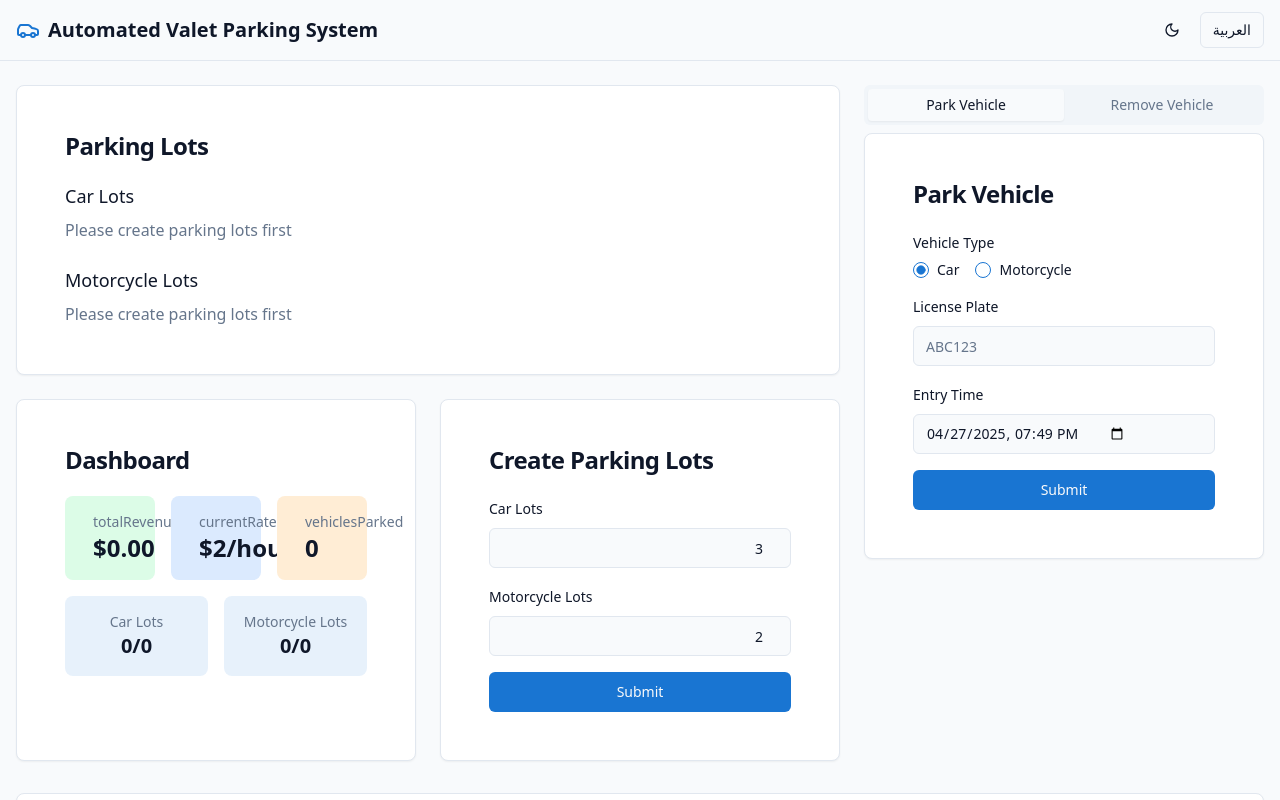
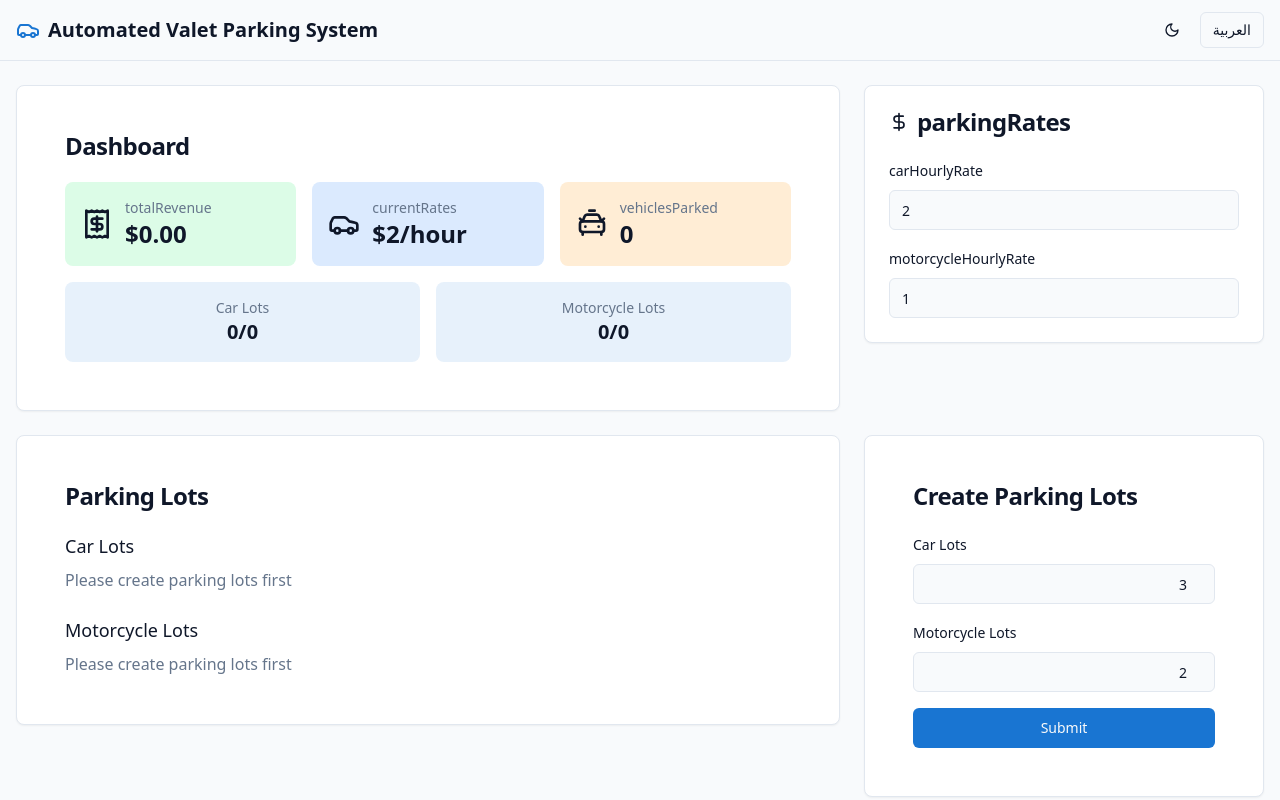
Before and after one commit to MomenYaser/park-smart-automator, a React (Vite) app: page / in a window 1280 px wide. Shown: the top 800 px of the page. Built offline with nearby package versions, Linux system fonts and the light colour scheme.

Commit message:
Enhance dashboard and add rate control
- Improved dashboard UI.
- Implemented functionality to adjust hourly rates for car parking.

```diff
--- /dev/null
+++ b/src/components/RateManager.tsx
@@ -0,0 +1,60 @@
+
+import React from 'react';
+import { useParking } from '@/contexts/ParkingContext';
+import { useLanguage } from '@/contexts/LanguageContext';
+import { Card, CardContent, CardHeader, CardTitle } from '@/components/ui/card';
+import { Input } from '@/components/ui/input';
+import { Label } from '@/components/ui/label';
+import { DollarSign } from 'lucide-react';
+
+const RateManager = () => {
+  const { state, updateRates } = useParking();
+  const { t } = useLanguage();
+
+  const handleCarRateChange = (e: React.ChangeEvent<HTMLInputElement>) => {
+    const newRate = parseFloat(e.target.value) || 0;
+    updateRates({ ...state.rates, carHourlyRate: newRate });
+  };
+
+  const handleMotorcycleRateChange = (e: React.ChangeEvent<HTMLInputElement>) => {
+    const newRate = parseFloat(e.target.value) || 0;
+    updateRates({ ...state.rates, motorcycleHourlyRate: newRate });
+  };
+
+  return (
+    <Card>
+      <CardHeader>
+        <CardTitle className="flex items-center gap-2">
+          <DollarSign className="h-5 w-5" />
+          {t('parkingRates')}
+        </CardTitle>
+      </CardHeader>
+      <CardContent className="grid gap-4">
+        <div className="space-y-2">
+          <Label htmlFor="carRate">{t('carHourlyRate')}</Label>
+          <Input
+            id="carRate"
+            type="number"
+            min="0"
+            step="0.1"
+            value={state.rates.carHourlyRate}
+            onChange={handleCarRateChange}
+          />
+        </div>
+        <div className="space-y-2">
+          <Label htmlFor="motorcycleRate">{t('motorcycleHourlyRate')}</Label>
+          <Input
+            id="motorcycleRate"
+            type="number"
+            min="0"
+            step="0.1"
+            value={state.rates.motorcycleHourlyRate}
+            onChange={handleMotorcycleRateChange}
+          />
+        </div>
+      </CardContent>
+    </Card>
+  );
+};
+
+export default RateManager;
--- a/src/contexts/ParkingContext.tsx
+++ b/src/contexts/ParkingContext.tsx
@@ -6,7 +6,8 @@ import {
   Vehicle,
   VehicleType,
   ParkingHistory,
-  calculateFee
+  calculateFee,
+  ParkingRates
 } from '../models/ParkingModels';
 import { v4 as uuidv4 } from 'uuid';
 import { toast } from 'sonner';
@@ -205,6 +206,14 @@ const parkingReducer = (state: ParkingState, action: ParkingAction): ParkingStat
       };
     }
 
+    case 'UPDATE_RATES': {
+      const { rates } = action.payload;
+      return {
+        ...state,
+        rates
+      };
+    }
+
     default:
       return state;
   }
@@ -216,6 +225,7 @@ interface ParkingContextType {
   enterVehicle: (vehicleType: VehicleType, licensePlate: string, timestamp: Date) => { success: boolean; lotId?: number };
   exitVehicle: (licensePlate: string, timestamp: Date) => { success: boolean; lotId?: number; fee?: number };
   setPaid: (historyId: string) => void;
+  updateRates: (rates: ParkingRates) => void;
 }
 
 const ParkingContext = createContext<ParkingContextType | undefined>(undefined);
@@ -371,8 +381,20 @@ export const ParkingProvider = ({ children }: { children: ReactNode }) => {
     toast.success(t('paymentSuccessful'));
   };
 
+  const updateRates = (rates: ParkingRates) => {
+    dispatch(updateRatesAction(rates));
+    toast.success(t('ratesUpdated'));
+  };
+
   return (
-    <ParkingContext.Provider value={{ state, createLots, enterVehicle, exitVehicle, setPaid }}>
+    <ParkingContext.Provider value={{
+      state,
+      createLots,
+      enterVehicle,
+      exitVehicle,
+      setPaid,
+      updateRates
+    }}>
       {children}
     </ParkingContext.Provider>
   );
--- a/src/models/ParkingModels.ts
+++ b/src/models/ParkingModels.ts
@@ -38,7 +38,7 @@ export interface ParkingState {
 }
 
 export interface ParkingAction {
-  type: 'CREATE_LOTS' | 'ENTER_VEHICLE' | 'EXIT_VEHICLE' | 'SET_PAID';
+  type: 'CREATE_LOTS' | 'ENTER_VEHICLE' | 'EXIT_VEHICLE' | 'SET_PAID' | 'UPDATE_RATES';
   payload: any;
 }
 
@@ -77,7 +77,13 @@ export const setPaidAction = (historyId: string): ParkingAction => {
   };
 };
 
-// Fee calculation logic
+export const updateRatesAction = (rates: ParkingRates): ParkingAction => {
+  return {
+    type: 'UPDATE_RATES',
+    payload: { rates }
+  };
+};
+
 export const calculateFee = (
   vehicle: VehicleType,
   startTime: Date,
@@ -91,7 +97,6 @@ export const calculateFee = (
   return durationHours * hourlyRate;
 };
 
-// Format duration in hours and minutes
 export const formatDuration = (startTime: Date, endTime: Date): string => {
   const durationMs = endTime.getTime() - startTime.getTime();
   const hours = Math.floor(durationMs / (1000 * 60 * 60));
--- a/src/pages/Index.tsx
+++ b/src/pages/Index.tsx
@@ -7,6 +7,7 @@ import VehicleExit from '@/components/VehicleExit';
 import ParkingStatus from '@/components/ParkingStatus';
 import RevenueDisplay from '@/components/RevenueDisplay';
 import ParkingHistory from '@/components/ParkingHistory';
+import RateManager from '@/components/RateManager';
 import { Tabs, TabsContent, TabsList, TabsTrigger } from '@/components/ui/tabs';
 import { useLanguage } from '@/contexts/LanguageContext';
 import { ThemeProvider } from '@/contexts/ThemeContext';
@@ -19,18 +20,22 @@ const AppContent = () => {
   return (
     <>
       <Navbar />
-      <div className="container mx-auto px-4 py-6">
+      <div className="container mx-auto px-4 py-6 space-y-6">
         <div className="grid grid-cols-1 md:grid-cols-3 gap-6">
-          <div className="md:col-span-2 space-y-6">
+          <div className="md:col-span-2">
+            <RevenueDisplay />
+          </div>
+          <div>
+            <RateManager />
+          </div>
+        </div>
+
+        <div className="grid grid-cols-1 md:grid-cols-3 gap-6">
+          <div className="md:col-span-2">
             <ParkingStatus />
-            <div className="grid grid-cols-1 sm:grid-cols-2 gap-6">
-              <RevenueDisplay />
-              <div className="h-full">
-                <ParkingLotSetup />
-              </div>
-            </div>
           </div>
           <div className="space-y-6">
+            <ParkingLotSetup />
             <Tabs defaultValue="enter">
               <TabsList className="w-full">
                 <TabsTrigger value="enter" className="flex-1">{t('enterVehicle')}</TabsTrigger>
@@ -46,7 +51,7 @@ const AppContent = () => {
           </div>
         </div>
 
-        <div className="mt-8">
+        <div>
           <ParkingHistory />
         </div>
       </div>
```
